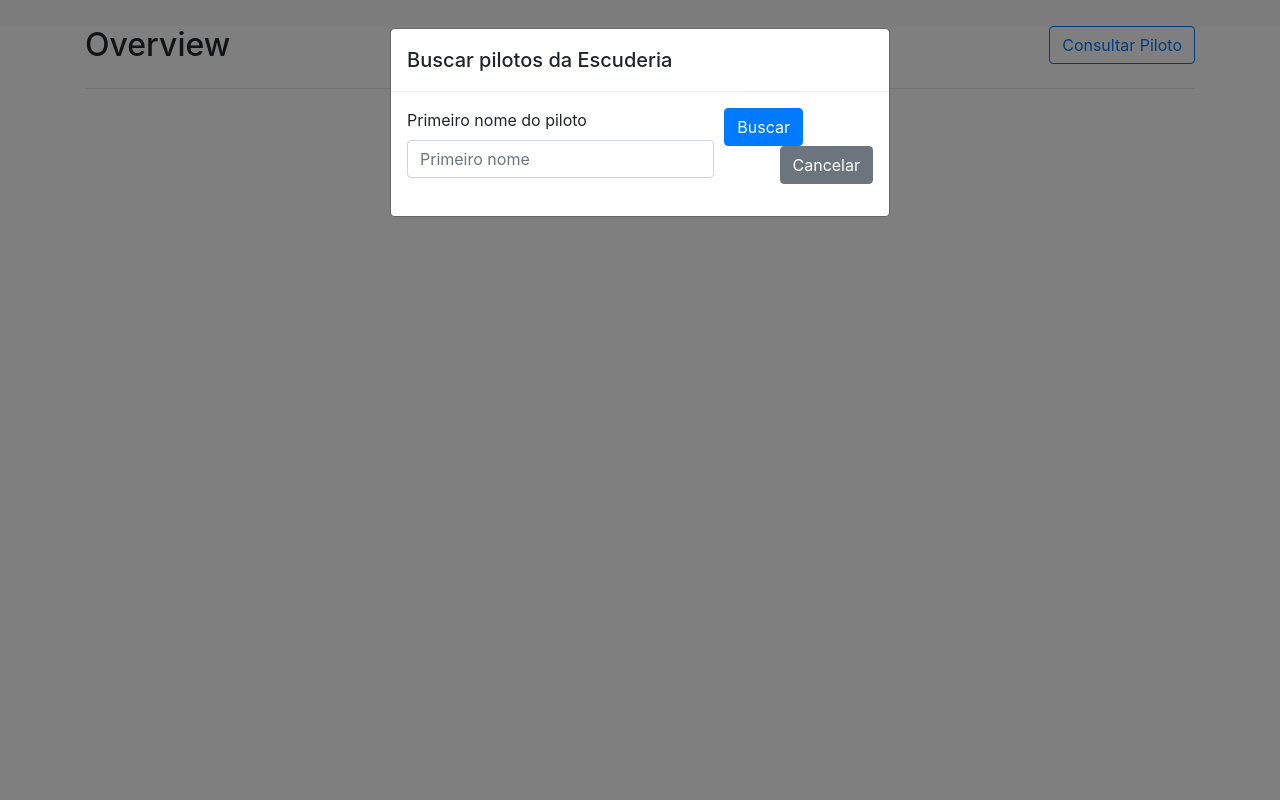
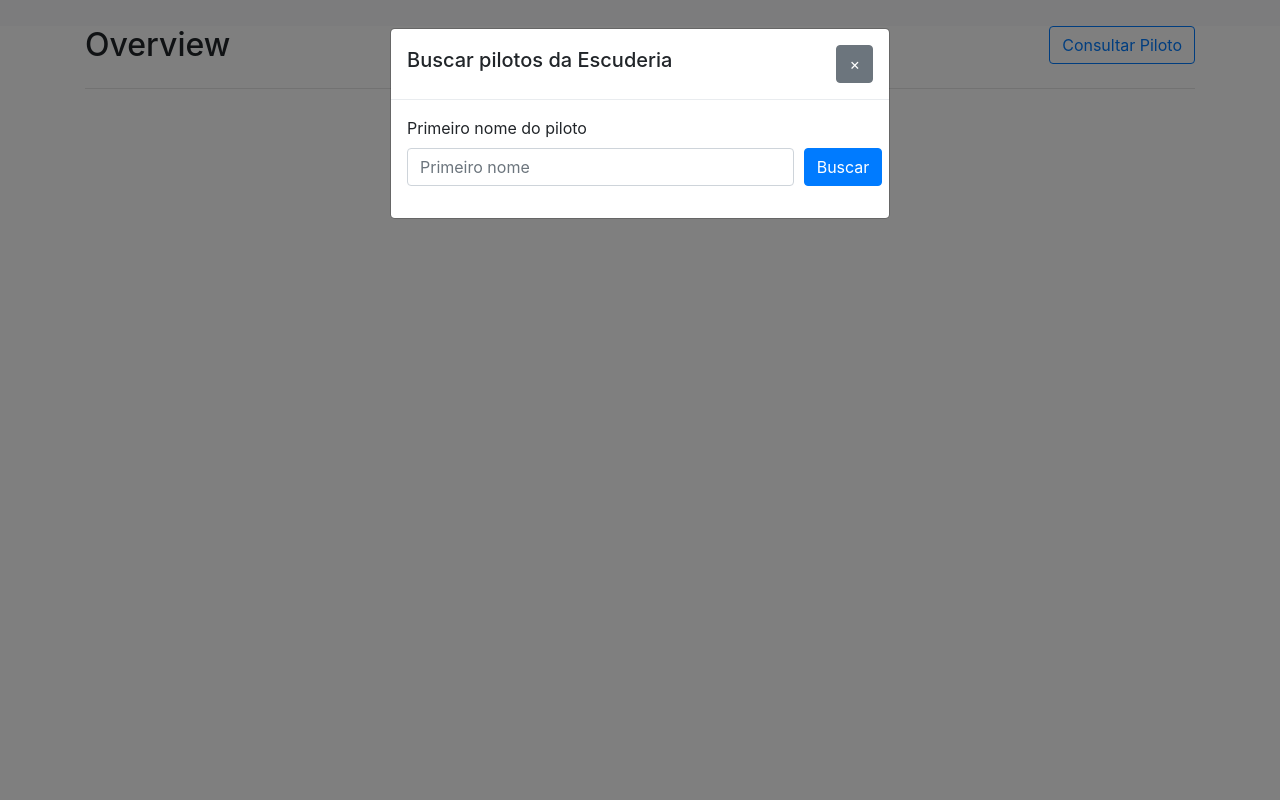
Before and after one commit to holondo/DataBases-Classes, a Flask app: template LAB/Project/templates/consultar-pilotos.html in a window 1280 px wide. Run offline with Flask 2, Linux system fonts and the light colour scheme; the template is opened without the code that fills it, so the values that code supplies are empty; some libraries are stand-ins or nearby versions.

Commit message:
refactor: search driver

```diff
--- a/LAB/Project/templates/consultar-pilotos.html
+++ b/LAB/Project/templates/consultar-pilotos.html
@@ -10,13 +10,18 @@
   <div class="modal-dialog" role="document">
     <div class="modal-content">
       <div class="modal-header">
-        <h5 class="modal-title" id="exampleModalLabel">Buscar pilotos da Escuderia</h5>
+        <h5 class="modal-title" id="exampleModalLabel">
+          Buscar pilotos da Escuderia
+        </h5>
+        <a href="{{url_for('home')}}" class="btn btn-secondary float-right"
+          >&times;</a
+        >
       </div>
       <div class="modal-body">
         <form action="#" method="post">
+          <label for="validationDefault03">Primeiro nome do piloto</label>
           <div class="form-row">
-            <div class="col-md-8 mb-3">
-              <label for="validationDefault03">Primeiro nome do piloto</label>
+            <div class="col-md-10 mb-3">
               <input
                 type="text"
                 class="form-control"
@@ -26,9 +31,8 @@
                 required
               />
             </div>
-            <div class="col-md-4 mb-3">
+            <div class="col-md-2 mb-3">
               <button class="btn btn-primary" type="submit">Buscar</button>
-              <a href="{{url_for('home')}}" class="btn btn-secondary float-right">Cancelar</a>
             </div>
           </div>
         </form>
@@ -39,17 +43,13 @@
             <table class="table table-bordered">
               <tr>
                 {%for column in busca.columns%}
-                        <th>
-                            {{column}}
-                        </th>
+                <th>{{column}}</th>
                 {% endfor %}
               </tr>
               {%for item in busca.itertuples(index=False)%}
               <tr>
                 {%for dado in item%}
-                                <td>
-                                    {{dado}}
-                                </td>
+                <td>{{dado}}</td>
                 {%endfor%}
               </tr>
               {%endfor%}
```
Lines whose indentation alone changed are shown as unchanged.
